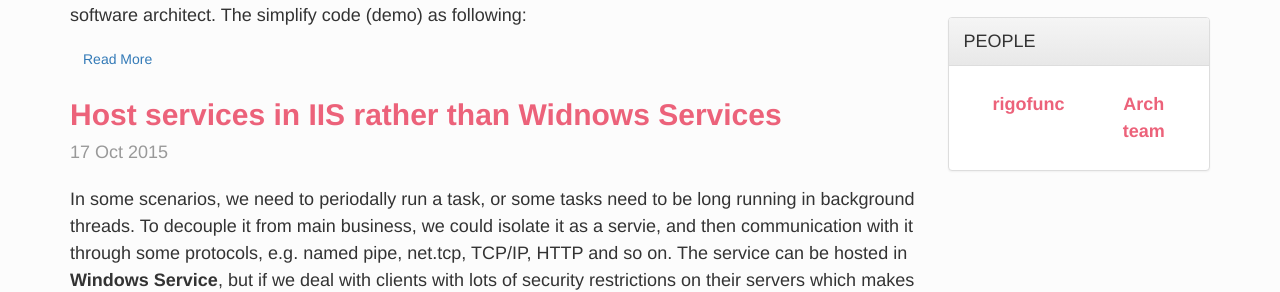
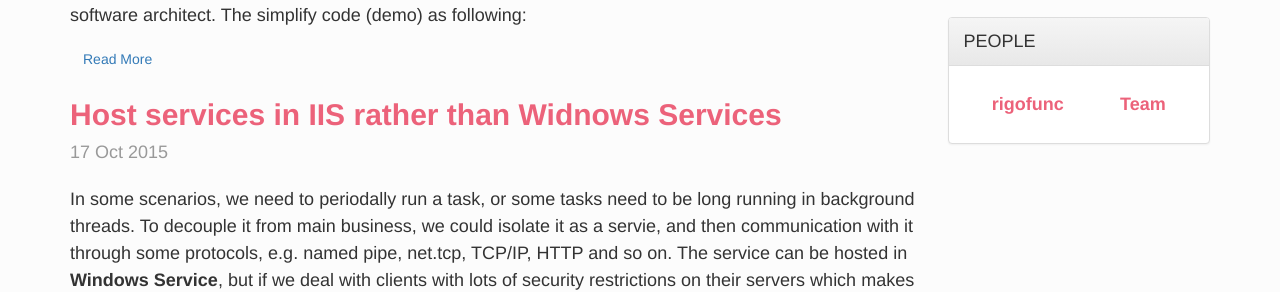
Before and after one commit to arch/arch.github.io, a Jekyll site: the page built from index.html, in a window 1280 px wide. Shown: the part 695-987 px from the top of the page. Built offline with Jekyll 4.4.1, drawn with Linux system fonts in a browser that asks for light colours; the list of posts is cut into pages by our own code.

Commit message:
Update _config.yml

```diff
--- a/_config.yml
+++ b/_config.yml
@@ -8,5 +8,5 @@ github: https://github.com/Arch
 urls:
     - text: rigofunc
       url: https://github.com/xyting
-    - text: Arch team
+    - text: Team
       url: https://github.com/orgs/Arch/people
```
